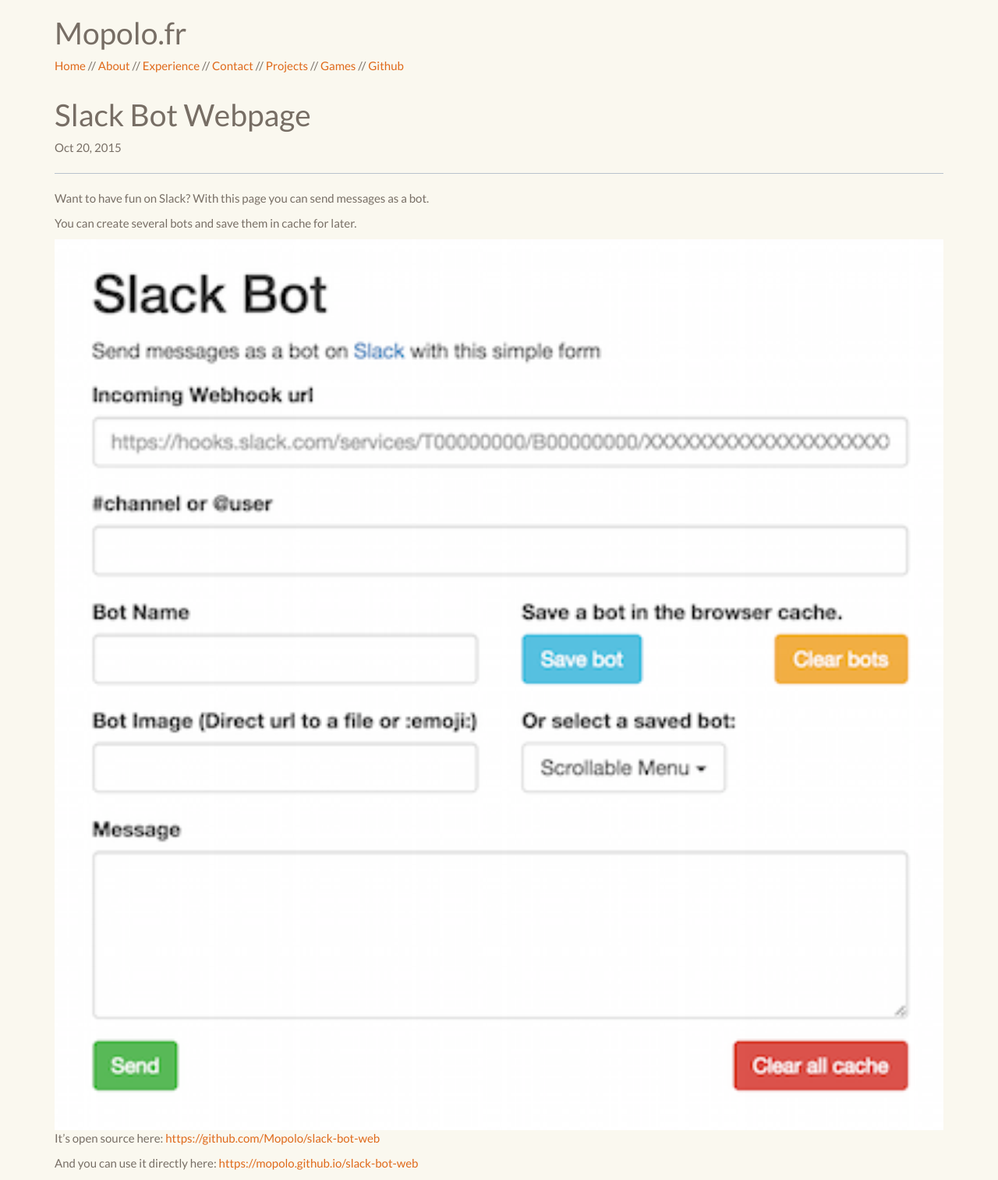
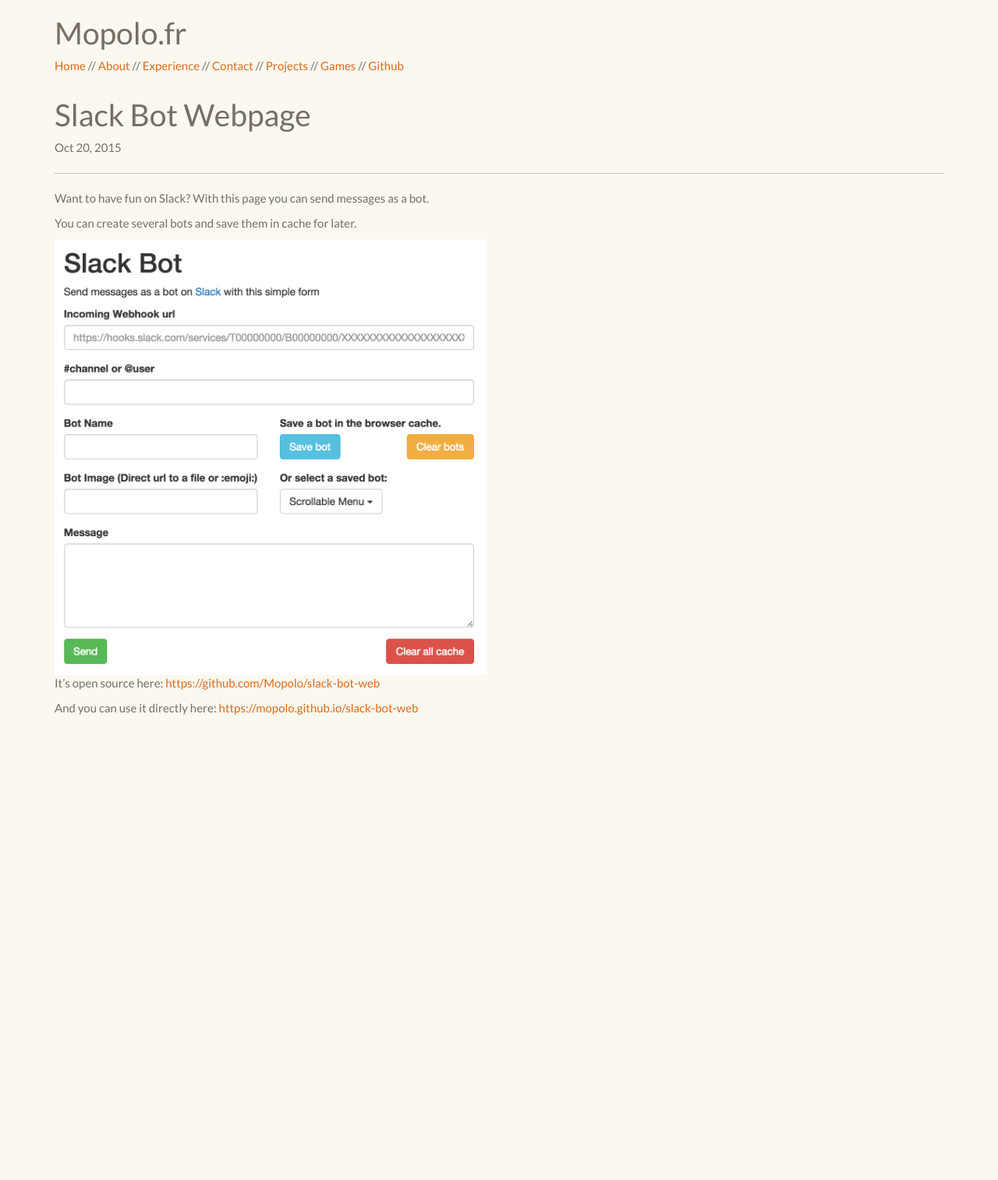
Before and after one commit to Mopolo/mopolo.github.io, a Jekyll site: the page built from _posts/2015-10-20-slack-bot-webpage.md, in a window 1280 px wide. Shown: the whole page at 78% size. Built offline with Jekyll 4.4.1, drawn with Linux system fonts in a browser that asks for light colours; after the commit the page ends 930 px from its top, so only the background shows below that.

Commit message:
images fixes

```diff
--- a/_posts/2015-10-20-slack-bot-webpage.md
+++ b/_posts/2015-10-20-slack-bot-webpage.md
@@ -9,7 +9,7 @@
 
 <div class="row">
     <a href="https://mopolo.github.io/slack-bot-web">
-        <img src="/img/posts/slack-bot-web.png" alt="Slack Bot Webpage screenshot" class="img-responsive col-xs-12" />
+        <img class="img-responsive col-xs-12 col-sm-6" src="/img/posts/slack-bot-web.png" alt="Slack Bot Webpage screenshot" />
     </a>
 </div>
 
```
Also changed, not shown: _posts/2015-10-15-chrome-new-tab-extension.md (+1 -1 lines), img/posts/chrome-new-tab-extension.png (added), img/posts/slack-bot-web.png.
